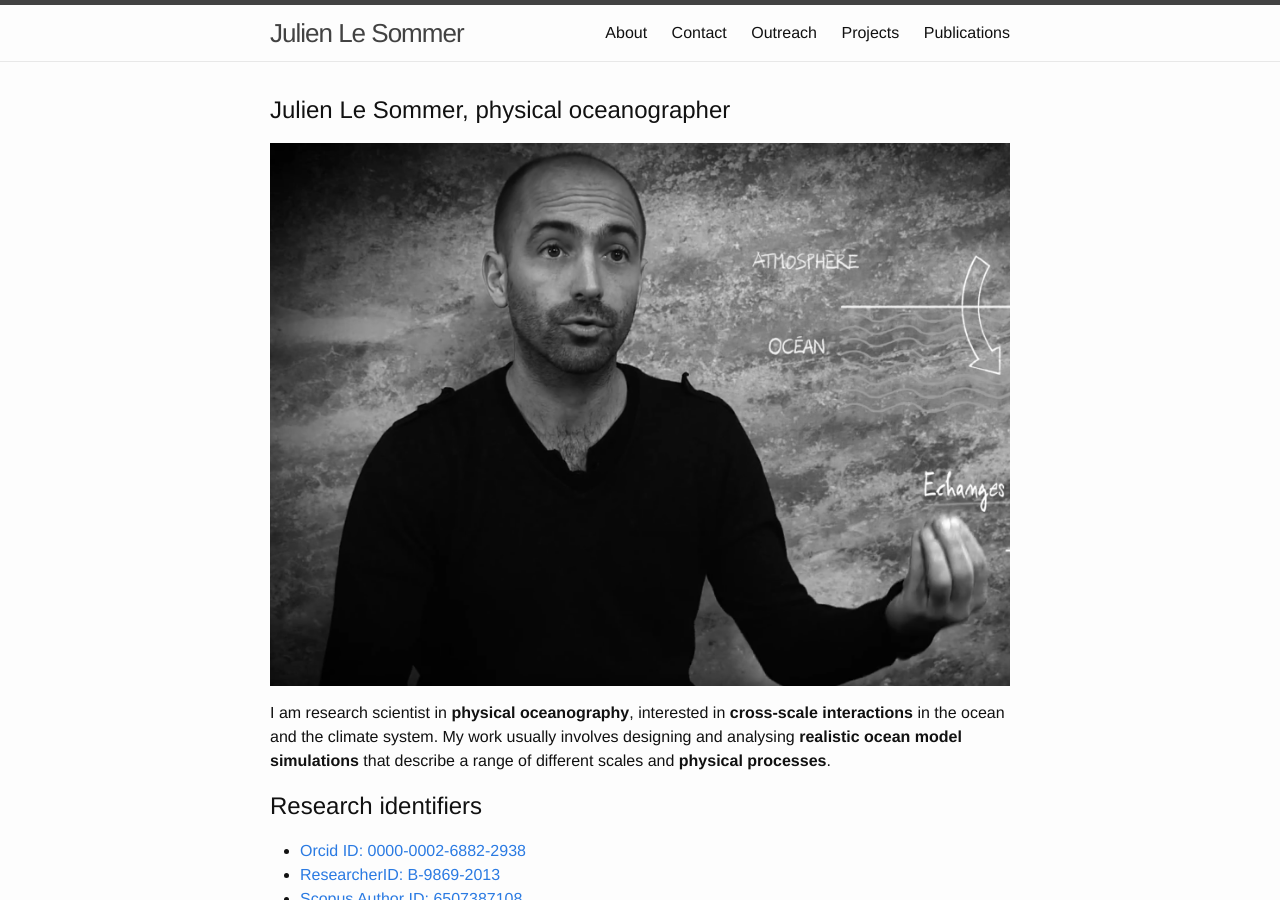
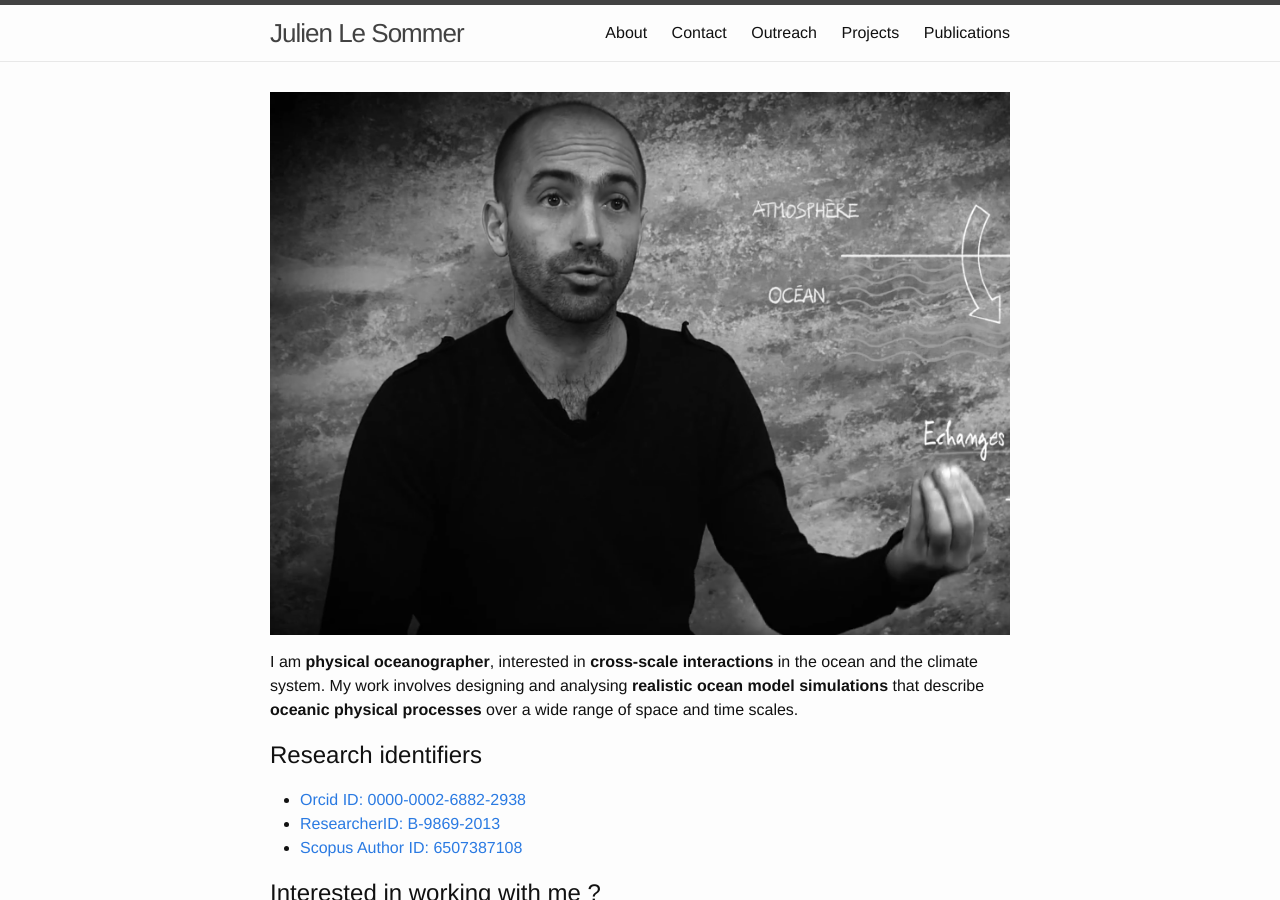
Before and after one commit to quentinjamet/quentinjamet.github.io, a Jekyll site: the page built from index.md, in a window 1280 px wide and 900 px high. Built offline with Jekyll 4.4.1, drawn with Linux system fonts in a browser that asks for light colours; our own code applies the rules of GitHub Pages for plain Markdown files.

Commit message:
up index.md

```diff
--- a/index.md
+++ b/index.md
@@ -2,12 +2,10 @@
 layout: default
 ---
 
-## Julien Le Sommer, physical oceanographer
-
 [![image]({{site.baseurl}}/img/JLS_1.png)](https://www.youtube.com/watch?v=8vC7hbxZidY)
 
 
-I am research scientist in **physical oceanography**, interested in **cross-scale interactions** in the ocean and the climate system. My work usually involves designing and analysing **realistic ocean model simulations** that describe a range of different scales and **physical processes**.
+I am **physical oceanographer**, interested in **cross-scale interactions** in the ocean and the climate system. My work involves designing and analysing **realistic ocean model simulations** that describe **oceanic physical processes** over a wide range of space and time scales.
 
 ## Research identifiers
 
```
